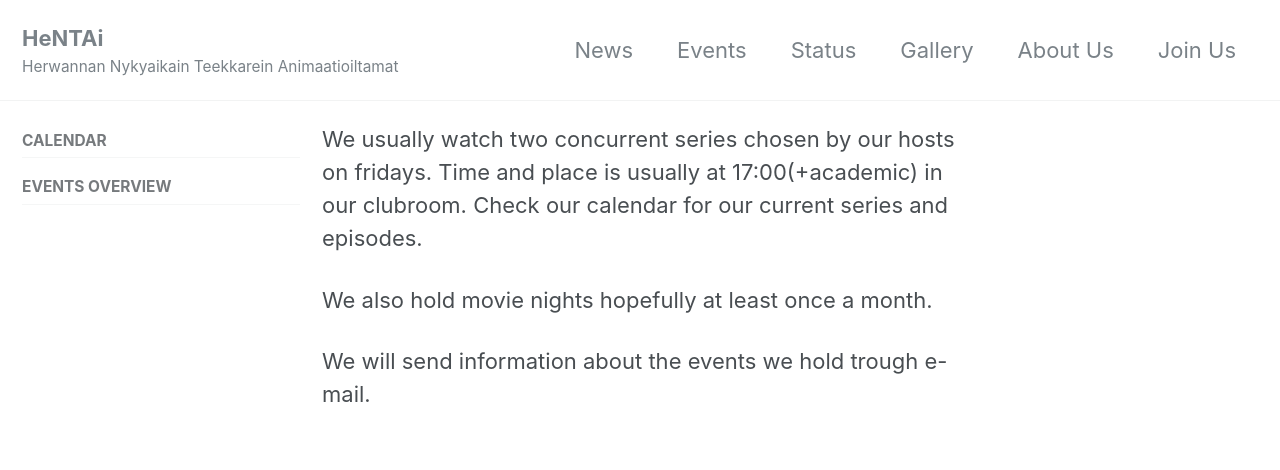
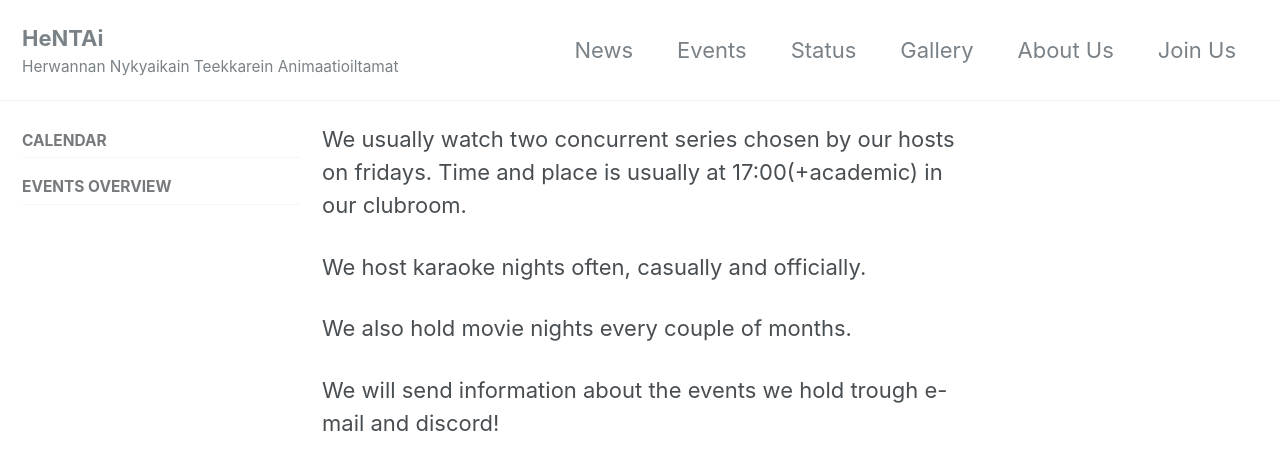
Before and after one commit to HNTA-Club/website, a Jekyll site: the page built from _pages/events.md, in a window 1280 px wide and 900 px high. Shown: the top 470 px of the window. Built offline with Jekyll 4.4.1, drawn with Linux system fonts in a browser that asks for light colours; cached includes are drawn as plain includes; nearby versions of some CDN libraries.

Commit message:
events page updated

```diff
--- a/_pages/events.md
+++ b/_pages/events.md
@@ -6,8 +6,9 @@ sidebar:
 ---
 We usually watch two concurrent series chosen by our hosts on fridays.
 Time and place is usually at 17:00(+academic) in our clubroom.
-Check our calendar for our current series and episodes.
 
-We also hold movie nights hopefully at least once a month.
+We host karaoke nights often, casually and officially.
 
-We will send information about the events we hold trough e-mail.
+We also hold movie nights every couple of months.
+
+We will send information about the events we hold trough e-mail and discord!
```
